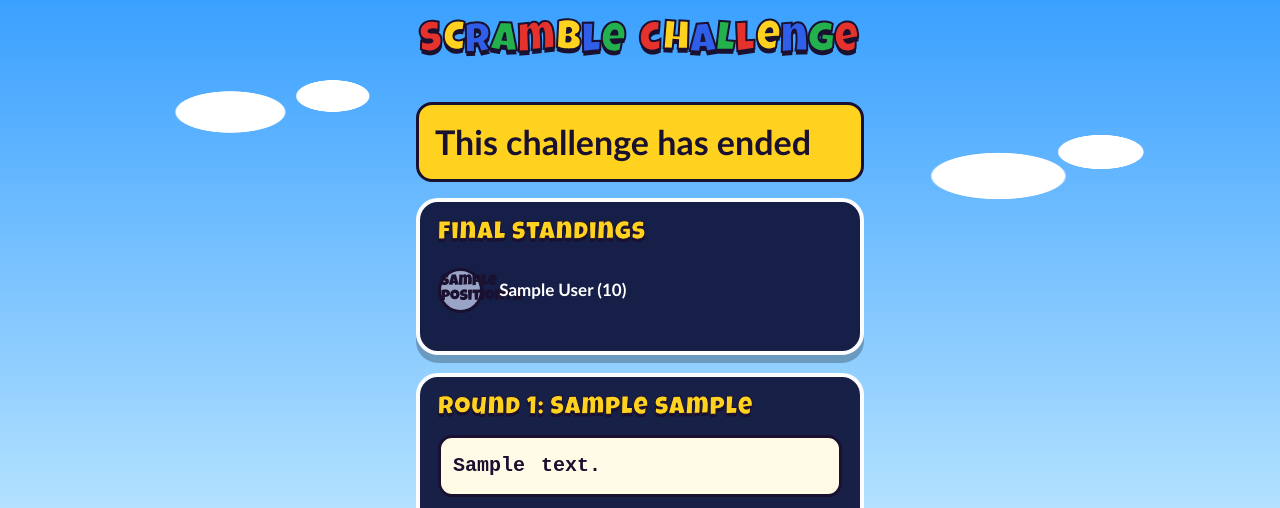
After one commit to tdshaw2000/scramble-challenge, a Flask app: template app/templates/summary.html in a window 1280 px wide. The commit adds this page. Shown: the top 508 px of the page. Run offline with Flask 3, Linux system fonts and the light colour scheme; tables that the repository leaves empty hold one stand-in row (values such as "Sample post"); the template is opened without the code that fills it: values that come from a table or form of the project are taken from there, most other values are stand-ins (such as "Sample title", 1, 10 or a date in 2020); parts of the project's set-up code (start-up, migrations or seed data) failed here and were passed over.

Commit message:
Green: /c/<slug>/summary shows final standings and every round; ended challenges lead there
The leaderboard markup moves into a partial shared with the admin challenge page.

Co-Authored-By: Claude Opus 5.5 (1M context) <noreply@anthropic.com>
Claude-Session: https://claude.ai/code/session_01B31XFki7wsByi7vSep9TsR

```diff
--- a/app/static/themes/mario64/theme.css
+++ b/app/static/themes/mario64/theme.css
@@ -226,8 +226,8 @@ body::after {
 @keyframes bob { to { transform: translateY(-12px) rotate(-3deg); } }
 
 /* Leaderboard: gold, silver and bronze coins. */
-.leaderboard { list-style: none; padding: 0; margin: 0 0 10px; }
-.result {
+.leaderboard, .standings { list-style: none; padding: 0; margin: 0 0 10px; }
+.result, .standing {
   display: grid;
   grid-template-columns: 3.2rem 1fr auto;
   align-items: center;
@@ -236,8 +236,8 @@ body::after {
   border-bottom: 2px dashed rgba(255, 255, 255, 0.2);
   font-weight: 700;
 }
-.result:last-child { border-bottom: 0; }
-.result .position {
+.result:last-child, .standing:last-child { border-bottom: 0; }
+.result .position, .standing .position {
   display: grid;
   place-items: center;
   width: 2.8rem;
@@ -248,11 +248,14 @@ body::after {
   border: 3px solid var(--outline);
   border-radius: 50%;
 }
-.result-position-1 .position { background: radial-gradient(circle at 35% 30%, #fff6b0, var(--gold) 55%, var(--gold-dark)); }
-.result-position-2 .position { background: radial-gradient(circle at 35% 30%, #ffffff, #c9d1e0 55%, #8a94a8); }
-.result-position-3 .position { background: radial-gradient(circle at 35% 30%, #ffd9b0, #d9894a 55%, #9c5a26); }
+.result-position-1 .position, .standing-position-1 .position { background: radial-gradient(circle at 35% 30%, #fff6b0, var(--gold) 55%, var(--gold-dark)); }
+.result-position-2 .position, .standing-position-2 .position { background: radial-gradient(circle at 35% 30%, #ffffff, #c9d1e0 55%, #8a94a8); }
+.result-position-3 .position, .standing-position-3 .position { background: radial-gradient(circle at 35% 30%, #ffd9b0, #d9894a 55%, #9c5a26); }
 .result .time { font: 1.3rem/1 var(--display); letter-spacing: 0.03em; color: var(--gold); }
 .result-dnf .time { color: #ff7b75; }
+
+/* Summary of an ended challenge */
+.summary .button { display: block; box-sizing: border-box; text-align: center; text-decoration: none; }
 
 /* Admin area */
 .admin-nav { display: flex; justify-content: space-between; align-items: center; gap: 12px; margin-bottom: 18px; }
--- /dev/null
+++ b/app/templates/summary.html
@@ -0,0 +1,40 @@
+{% extends "base.html" %}
+{% block title %}Challenge summary · Scramble Challenge{% endblock %}
+{% block content %}
+<div class="summary">
+  <h1 class="notice summary-heading">This challenge has ended</h1>
+
+  <section class="card summary-standings">
+    <h2 class="card-title">Final standings</h2>
+    <ol class="standings">
+      {% for s in standings %}
+      <li class="standing standing-position-{{ s.position }}">
+        <span class="position">{{ s.position | ordinal }}</span>
+        <span class="name">{{ s.display_name }} ({{ s.points }})</span>
+      </li>
+      {% endfor %}
+    </ol>
+  </section>
+
+  {% for rnd in challenge.rounds %}
+  <section class="card summary-round">
+    <h2 class="card-title">Round {{ rnd.round_number }}: {{ puzzle_names.get(rnd.puzzle, rnd.puzzle) }}</h2>
+    <p class="scramble-text">{{ rnd.scramble_text }}</p>
+    <img class="scramble-image" alt="Scramble diagram"
+         src="{{ url_for('main.scramble_svg', slug=challenge.slug, round_number=rnd.round_number) }}">
+    {% set results = leaderboards[rnd.id] %}
+    {% if results %}
+    {% include "partials/leaderboard.html" %}
+    {% else %}
+    <p>No results.</p>
+    {% endif %}
+  </section>
+  {% else %}
+  <section class="card summary-round"><p>No rounds were played.</p></section>
+  {% endfor %}
+
+  <p class="summary-actions">
+    <a class="button button-primary" href="{{ url_for('main.landing') }}">Start a new challenge</a>
+  </p>
+</div>
+{% endblock %}
```
Also changed, not shown: app/routes.py (+20 -1 lines), app/static/themes/plain/theme.css (+4 -3 lines), app/templates/admin/challenge.html (+1 -9 lines), app/templates/partials/leaderboard.html (added, +10 -0 lines).
